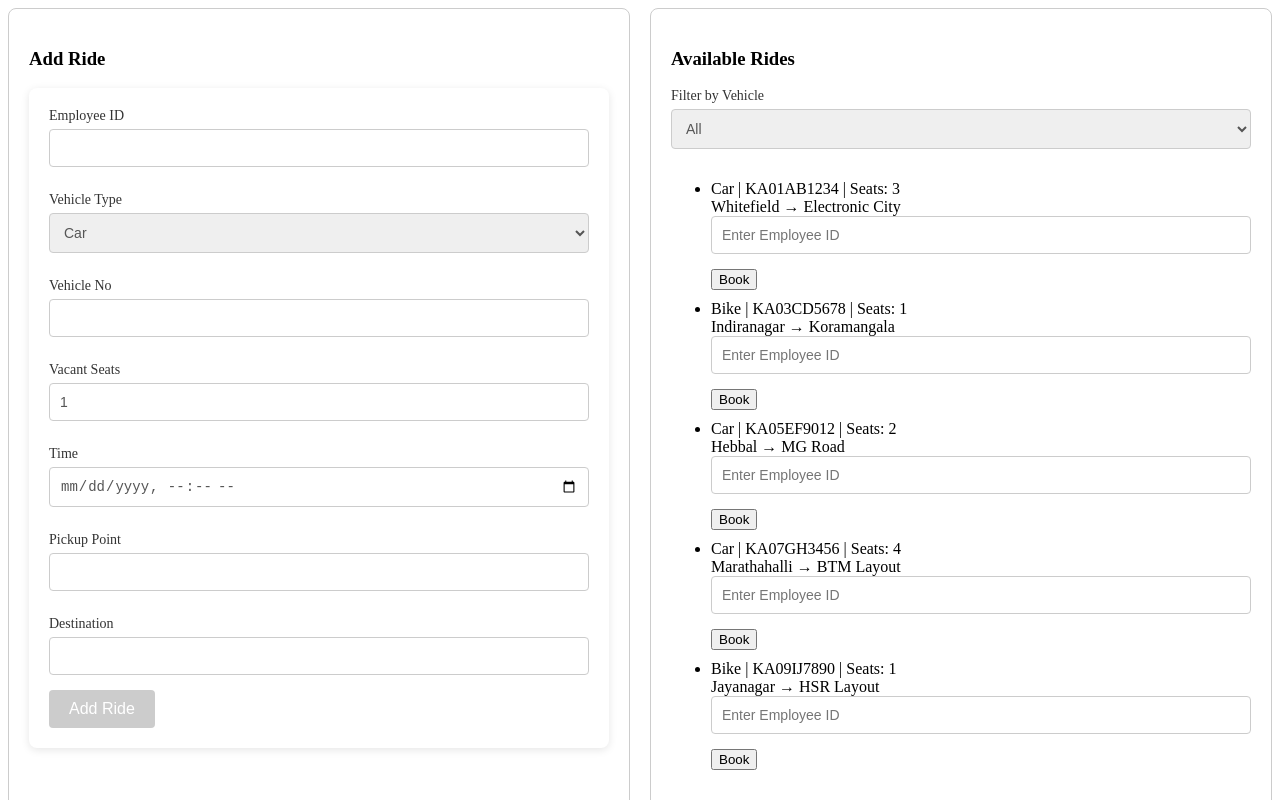
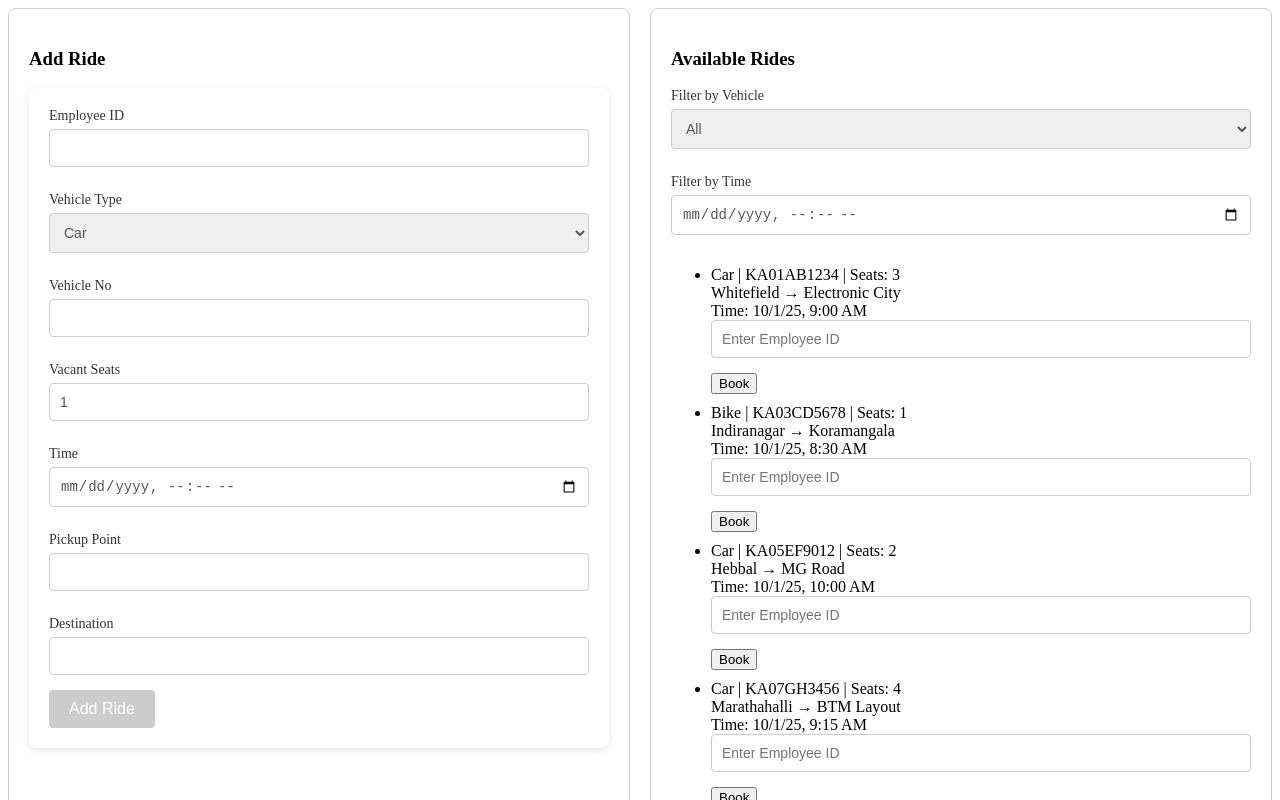
Before and after one commit to amiticot/transport-facility, an Angular app: page / in a window 1280 px wide. Shown: the top 800 px of the page. Built offline with nearby package versions, Linux system fonts and the light colour scheme.

Commit message:
show only rides within ±60 minutes of selected time

```diff
--- a/src/app/transport-management/add-ride/add-ride.component.ts
+++ b/src/app/transport-management/add-ride/add-ride.component.ts
@@ -11,24 +11,12 @@ export class AddRideComponent {
 
   minDateTime: any;
 
+  constructor(private fb: FormBuilder, private rideService: RideService) { }
+
   ngOnInit() {
     const now = new Date();
-    this.minDateTime = this.formatDateToDatetimeLocal(now);
+    this.minDateTime = this.rideService.formatDateToDatetimeLocal(now);
   }
-
-  formatDateToDatetimeLocal(date: Date): string {
-    const pad = (n: number) => n.toString().padStart(2, '0');
-
-    const year = date.getFullYear();
-    const month = pad(date.getMonth() + 1); // Months are 0-based
-    const day = pad(date.getDate());
-    const hours = pad(date.getHours());
-    const minutes = pad(date.getMinutes());
-
-    return `${year}-${month}-${day}T${hours}:${minutes}`;
-  }
-
-  constructor(private fb: FormBuilder, private rideService: RideService) { }
 
   rideForm = this.fb.group({
     employeeId: ['', Validators.required],
--- a/src/app/transport-management/ride-list/ride-list.component.html
+++ b/src/app/transport-management/ride-list/ride-list.component.html
@@ -7,7 +7,8 @@
         <option value="Car">Car</option>
         <option value="Bike">Bike</option>
     </select>
-
+    <label>Filter by Time</label>
+    <input type="datetime-local" [min]="minDateTime" [(ngModel)]="filterTime" (change)="onFilterChange()" />
 </div>
 
 <ul>
@@ -16,8 +17,8 @@
         <br />
         {{ ride.pickupPoint }} → {{ ride.destination }}
         <br />
-        <!-- Time: {{ ride.time | date:'short' }}
-        <br /> -->
+        Time: {{ ride.time | date:'short' }}
+        <br />
         <app-book-ride [rideId]="ride.rideId"></app-book-ride>
     </li>
 </ul>
--- a/src/app/transport-management/ride-list/ride-list.component.ts
+++ b/src/app/transport-management/ride-list/ride-list.component.ts
@@ -12,15 +12,19 @@ export class RideListComponent {
   vehicleType: string = '';
   filterTime: string = '';
 
+  minDateTime: any;
+
   constructor(private rideService: RideService) {
     this.loadRides();
   }
-
 
   ngOnInit() {
     this.rideService.getRides().subscribe((rides: any) => {
       this.rides = rides;
     });
+
+    const now = new Date();
+    this.minDateTime = this.rideService.formatDateToDatetimeLocal(now);
   }
 
   loadRides() {
```
